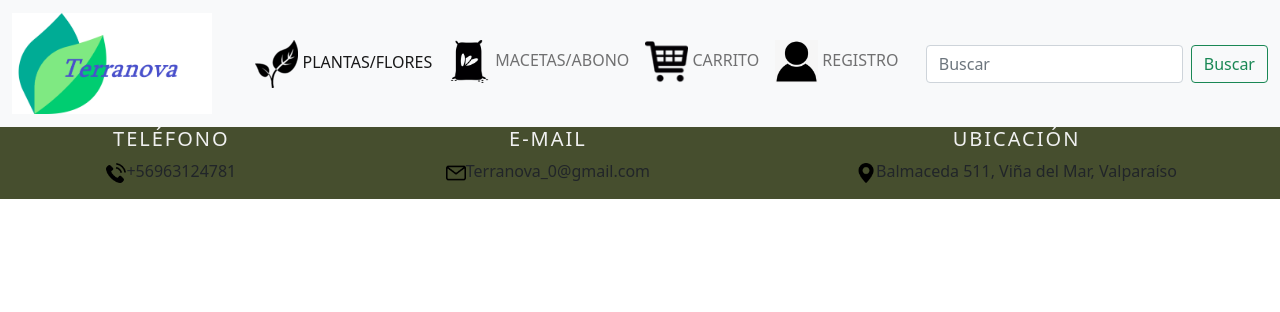
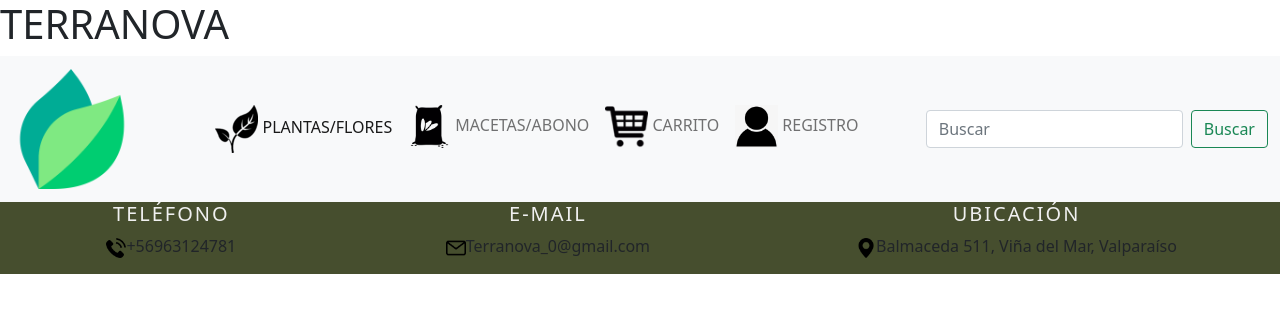
Before and after one commit to Asttaihre/TERRANOVA_PROYECTO, a plain HTML site: page Terranova/carrito.html in a window 1280 px wide. Drawn offline with nearby package versions, Linux system fonts and the light colour scheme.

Commit message:
Update carrito.html

```diff
--- a/Terranova/carrito.html
+++ b/Terranova/carrito.html
@@ -13,14 +13,14 @@
   <title>Terranova</title>
   <link rel="stylesheet" href="CSS/miEstilo.css">
 </head>
-
+<h1>TERRANOVA</h1>
 <body>
   <div class="fondo">
     <header class="header">
       <nav class="navbar navbar-expand-lg navbar-light bg-light sticky-top">
         <div class="container-fluid">
           <a class="navbar-brand" href="Index.html">
-            <img src="IMG/Terranova.png" alt="logo" width="200px">
+            <img src="IMG/favicon.png" alt="logo" width="120px">
           </a>
           <button class="navbar-toggler" type="button" data-bs-toggle="collapse" data-bs-target="#navbarSupportedContent" aria-controls="navbarSupportedContent" aria-expanded="false" aria-label="Toggle navigation">
             <span class="navbar-toggler-icon"></span>
```
